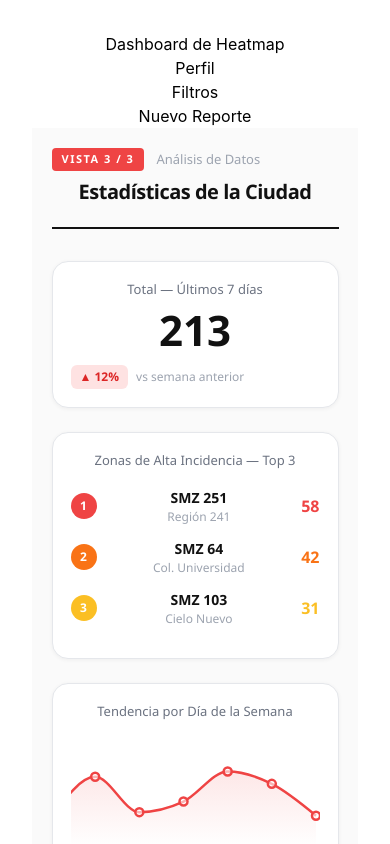
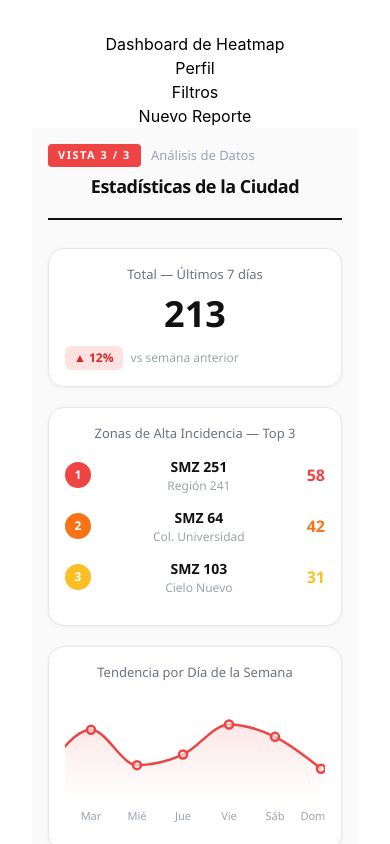
Before and after one commit to Egryzilon/heatmap, a React (Vite) app: page /dashboard in a window 390 px wide. Shown: the top 844 px of the page. Built offline with nearby package versions, Linux system fonts and the light colour scheme.

Commit message:
reutilice codigo de otro proyecto e integre responsividad apra movil,tablet etc :b

```diff
--- a/src/components/Estadisticas.jsx
+++ b/src/components/Estadisticas.jsx
@@ -35,11 +35,8 @@ const topZonas = [
   { rank: 3, name: "SMZ 103", sub: "Cielo Nuevo",      count: 31, color: "#FBBF24" },
 ];
 
-// recharts inyecta active, payload y label automáticamente
-// si no hay punto activo no renderizamos nada
 const CustomTooltip = ({ active, payload, label }) => {
   if (!active || !payload?.length) return null;
-
   return (
     <div style={{
       background: "white",
@@ -57,46 +54,140 @@ const CustomTooltip = ({ active, payload, label }) => {
 };
 
 function Estadisticas() {
-  // total calculado desde weekData, no hardcoded
   const total = weekData.reduce((acc, d) => acc + d.valor, 0);
 
   return (
     <>
       <style>{`
+        *,
+        *::before,
+        *::after {
+          box-sizing: border-box;
+        }
+
         .stats-wrapper {
           min-height: 100vh;
           background: #FAFAFA;
           font-family: 'DM Sans', 'Segoe UI', sans-serif;
-          padding: clamp(20px, 4vw, 40px) clamp(16px, 5vw, 48px);
-          box-sizing: border-box;
+          /* en móvil padding chico, en desktop se abre */
+          padding: clamp(16px, 4vw, 40px) clamp(16px, 5vw, 48px);
         }
 
-        /* dos columnas en desktop */
-        .grid-2 {
-          display: grid;
-          grid-template-columns: 1fr 1fr;
-          gap: 24px;
-          margin-bottom: 24px;
+        /* ── header ── */
+        .stats-header {
+          margin-bottom: 28px;
+          border-bottom: 2px solid #111;
+          padding-bottom: 18px;
         }
 
-        /* el area chart necesita más espacio que el donut */
-        .grid-charts {
-          display: grid;
-          grid-template-columns: 2fr 1fr;
-          gap: 24px;
-          margin-bottom: 24px;
+        .stats-badge-row {
+          display: flex;
+          align-items: center;
+          gap: 10px;
+          margin-bottom: 6px;
+          flex-wrap: wrap;
         }
 
+        .stats-badge {
+          background: #EF4444;
+          color: white;
+          font-size: 11px;
+          font-weight: 700;
+          letter-spacing: 1.5px;
+          padding: 3px 10px;
+          border-radius: 4px;
+          text-transform: uppercase;
+          white-space: nowrap;
+        }
+
+        .stats-title {
+          font-size: clamp(18px, 3.5vw, 28px);
+          font-weight: 800;
+          color: #111;
+          margin: 0;
+          letter-spacing: -0.5px;
+        }
+
+        /* ── cards ── */
         .card {
           background: white;
           border-radius: 16px;
-          padding: clamp(18px, 3vw, 28px) clamp(18px, 3vw, 32px);
+          /* padding se achica en móvil */
+          padding: clamp(16px, 3vw, 28px) clamp(16px, 3vw, 32px);
           border: 1px solid #E5E7EB;
           box-shadow: 0 1px 4px rgba(0,0,0,0.05);
         }
 
+        .card-label {
+          font-size: 13px;
+          color: #6B7280;
+          font-weight: 500;
+          margin: 0 0 12px;
+        }
+
+        /* ── fila kpi + ranking ── */
+        .grid-top {
+          display: grid;
+          grid-template-columns: 1fr 1fr;
+          gap: 20px;
+          margin-bottom: 20px;
+        }
+
+        /* ── fila gráficas ── */
+        .grid-charts {
+          display: grid;
+          grid-template-columns: 2fr 1fr;
+          gap: 20px;
+          margin-bottom: 20px;
+        }
+
+        /* ── kpi number ── */
+        .kpi-number {
+          font-size: clamp(36px, 7vw, 64px);
+          font-weight: 900;
+          color: #111;
+          line-height: 1;
+        }
+
+        .kpi-badge {
+          background: #FEE2E2;
+          color: #DC2626;
+          border-radius: 6px;
+          padding: 3px 9px;
+          font-size: 12px;
+          font-weight: 700;
+        }
+
+        /* ── zona row ── */
+        .zona-row {
+          display: flex;
+          align-items: center;
+          gap: 12px;
+          margin-bottom: 12px;
+        }
+
+        .zona-rank {
+          width: 26px;
+          height: 26px;
+          border-radius: 50%;
+          color: white;
+          font-size: 12px;
+          font-weight: 800;
+          display: flex;
+          align-items: center;
+          justify-content: center;
+          flex-shrink: 0;
+        }
+
+        /* ── botones ── */
+        .btn-row {
+          display: flex;
+          gap: 12px;
+          flex-wrap: wrap;
+        }
+
         .btn-back {
-          padding: 10px 28px;
+          padding: 10px 24px;
           background: white;
           color: #374151;
           border: 1.5px solid #D1D5DB;
@@ -105,6 +196,9 @@ function Estadisticas() {
           font-size: 14px;
           cursor: pointer;
           transition: border-color 0.15s, color 0.15s;
+          /* en móvil ocupa todo el ancho */
+          flex: 1;
+          min-width: 120px;
         }
         .btn-back:hover {
           border-color: #111;
@@ -112,7 +206,7 @@ function Estadisticas() {
         }
 
         .btn-map {
-          padding: 10px 28px;
+          padding: 10px 24px;
           background: #111;
           color: white;
           border: none;
@@ -121,16 +215,40 @@ function Estadisticas() {
           font-size: 14px;
           cursor: pointer;
           transition: background 0.15s;
+          flex: 1;
+          min-width: 120px;
         }
         .btn-map:hover {
           background: #374151;
         }
 
-        /* móvil: todo apilado en una columna */
+        /* ── tablet: 768px ── */
         @media (max-width: 768px) {
-          .grid-2,
+          .grid-top {
+            grid-template-columns: 1fr;
+          }
+
+          /* en tablet las gráficas van apiladas también */
           .grid-charts {
             grid-template-columns: 1fr;
+          }
+        }
+
+        /* ── móvil: 480px ── */
+        @media (max-width: 480px) {
+          .stats-wrapper {
+            padding: 16px;
+          }
+
+          /* los botones se apilan en pantallas muy chicas */
+          .btn-row {
+            flex-direction: column;
+          }
+
+          .btn-back,
+          .btn-map {
+            width: 100%;
+            text-align: center;
           }
         }
       `}</style>
@@ -138,83 +256,37 @@ function Estadisticas() {
       <div className="stats-wrapper">
 
         {/* header */}
-        <div style={{ marginBottom: "32px", borderBottom: "2px solid #111", paddingBottom: "20px" }}>
-          <div style={{ display: "flex", alignItems: "center", gap: "12px", marginBottom: "6px" }}>
-            <span style={{
-              background: "#EF4444",
-              color: "white",
-              fontSize: "11px",
-              fontWeight: 700,
-              letterSpacing: "1.5px",
-              padding: "3px 10px",
-              borderRadius: "4px",
-              textTransform: "uppercase",
-            }}>
-              Vista 3 / 3
-            </span>
+        <div className="stats-header">
+          <div className="stats-badge-row">
+            <span className="stats-badge">Vista 3 / 3</span>
             <span style={{ color: "#9CA3AF", fontSize: "13px" }}>Análisis de Datos</span>
           </div>
-          <h1 style={{
-            fontSize: "clamp(20px, 3vw, 28px)",
-            fontWeight: 800,
-            color: "#111",
-            margin: 0,
-            letterSpacing: "-0.5px",
-          }}>
-            Estadísticas de la Ciudad
-          </h1>
+          <h1 className="stats-title">Estadísticas de la Ciudad</h1>
         </div>
 
         {/* kpi + ranking */}
-        <div className="grid-2">
+        <div className="grid-top">
 
-          {/* total semanal */}
           <div className="card">
-            <p style={{ fontSize: "13px", color: "#6B7280", fontWeight: 500, margin: "0 0 10px" }}>
-              Total — Últimos 7 días
-            </p>
-            <div style={{ fontSize: "clamp(42px, 6vw, 64px)", fontWeight: 900, color: "#111", lineHeight: 1 }}>
-              {total}
-            </div>
-            <div style={{ marginTop: "14px", display: "flex", gap: "8px", alignItems: "center" }}>
-              <span style={{
-                background: "#FEE2E2",
-                color: "#DC2626",
-                borderRadius: "6px",
-                padding: "3px 9px",
-                fontSize: "12px",
-                fontWeight: 700,
-              }}>
-                ▲ 12%
-              </span>
+            <p className="card-label">Total — Últimos 7 días</p>
+            <div className="kpi-number">{total}</div>
+            <div style={{ marginTop: "14px", display: "flex", gap: "8px", alignItems: "center", flexWrap: "wrap" }}>
+              <span className="kpi-badge">▲ 12%</span>
               <span style={{ fontSize: "12px", color: "#9CA3AF" }}>vs semana anterior</span>
             </div>
           </div>
 
-          {/* top 3 zonas */}
           <div className="card">
-            <p style={{ fontSize: "13px", color: "#6B7280", fontWeight: 500, margin: "0 0 16px" }}>
-              Zonas de Alta Incidencia — Top 3
-            </p>
+            <p className="card-label">Zonas de Alta Incidencia — Top 3</p>
             {topZonas.map(z => (
-              <div key={z.rank} style={{ display: "flex", alignItems: "center", gap: "14px", marginBottom: "12px" }}>
-                <span style={{
-                  width: "26px", height: "26px",
-                  background: z.color,
-                  borderRadius: "50%",
-                  color: "white",
-                  fontSize: "12px",
-                  fontWeight: 800,
-                  display: "flex", alignItems: "center", justifyContent: "center",
-                  flexShrink: 0,
-                }}>
-                  {z.rank}
-                </span>
-                <div style={{ flex: 1 }}>
-                  <div style={{ fontWeight: 700, fontSize: "14px", color: "#111" }}>{z.name}</div>
-                  <div style={{ fontSize: "12px", color: "#9CA3AF" }}>{z.sub}</div>
+              <div key={z.rank} className="zona-row">
+                <span className="zona-rank" style={{ background: z.color }}>{z.rank}</span>
+                <div style={{ flex: 1, minWidth: 0 }}>
+                  {/* minWidth:0 evita overflow en textos largos dentro de grid */}
+                  <div style={{ fontWeight: 700, fontSize: "14px", color: "#111", whiteSpace: "nowrap", overflow: "hidden", textOverflow: "ellipsis" }}>{z.name}</div>
+                  <div style={{ fontSize: "12px", color: "#9CA3AF", whiteSpace: "nowrap", overflow: "hidden", textOverflow: "ellipsis" }}>{z.sub}</div>
                 </div>
-                <span style={{ fontWeight: 800, fontSize: "16px", color: z.color }}>{z.count}</span>
+                <span style={{ fontWeight: 800, fontSize: "16px", color: z.color, flexShrink: 0 }}>{z.count}</span>
               </div>
             ))}
           </div>
@@ -223,21 +295,17 @@ function Estadisticas() {
         {/* gráficas */}
         <div className="grid-charts">
 
-          {/* tendencia diaria — height fijo para que no se deforme en pantallas chicas */}
+          {/* tendencia diaria */}
           <div className="card">
-            <p style={{ fontSize: "13px", color: "#6B7280", fontWeight: 500, margin: "0 0 20px" }}>
-              Tendencia por Día de la Semana
-            </p>
+            <p className="card-label">Tendencia por Día de la Semana</p>
             <ResponsiveContainer width="100%" height={140}>
               <AreaChart data={weekData} margin={{ top: 4, right: 4, left: -20, bottom: 0 }}>
-                {/* degradado para el relleno bajo la línea */}
                 <defs>
                   <linearGradient id="colorValor" x1="0" y1="0" x2="0" y2="1">
                     <stop offset="5%"  stopColor="#EF4444" stopOpacity={0.2} />
                     <stop offset="95%" stopColor="#EF4444" stopOpacity={0}   />
                   </linearGradient>
                 </defs>
-                {/* sin axisLine ni tickLine para un look más limpio */}
                 <XAxis
                   dataKey="dia"
                   tick={{ fontSize: 11, fill: "#9CA3AF", fontWeight: 500 }}
@@ -258,11 +326,9 @@ function Estadisticas() {
             </ResponsiveContainer>
           </div>
 
-          {/* donut chart — innerRadius crea el hueco del centro */}
+          {/* donut — innerRadius crea el hueco */}
           <div className="card" style={{ display: "flex", flexDirection: "column" }}>
-            <p style={{ fontSize: "13px", color: "#6B7280", fontWeight: 500, margin: "0 0 8px" }}>
-              Distribución por Zona
-            </p>
+            <p className="card-label">Distribución por Zona</p>
             <div style={{ flex: 1 }}>
               <ResponsiveContainer width="100%" height={130}>
                 <PieChart>
@@ -308,7 +374,7 @@ function Estadisticas() {
         </div>
 
         {/* navegación */}
-        <div style={{ display: "flex", gap: "12px", flexWrap: "wrap" }}>
+        <div className="btn-row">
           <button className="btn-back">← Atrás</button>
           <button className="btn-map">Volver al Mapa</button>
         </div>
```
